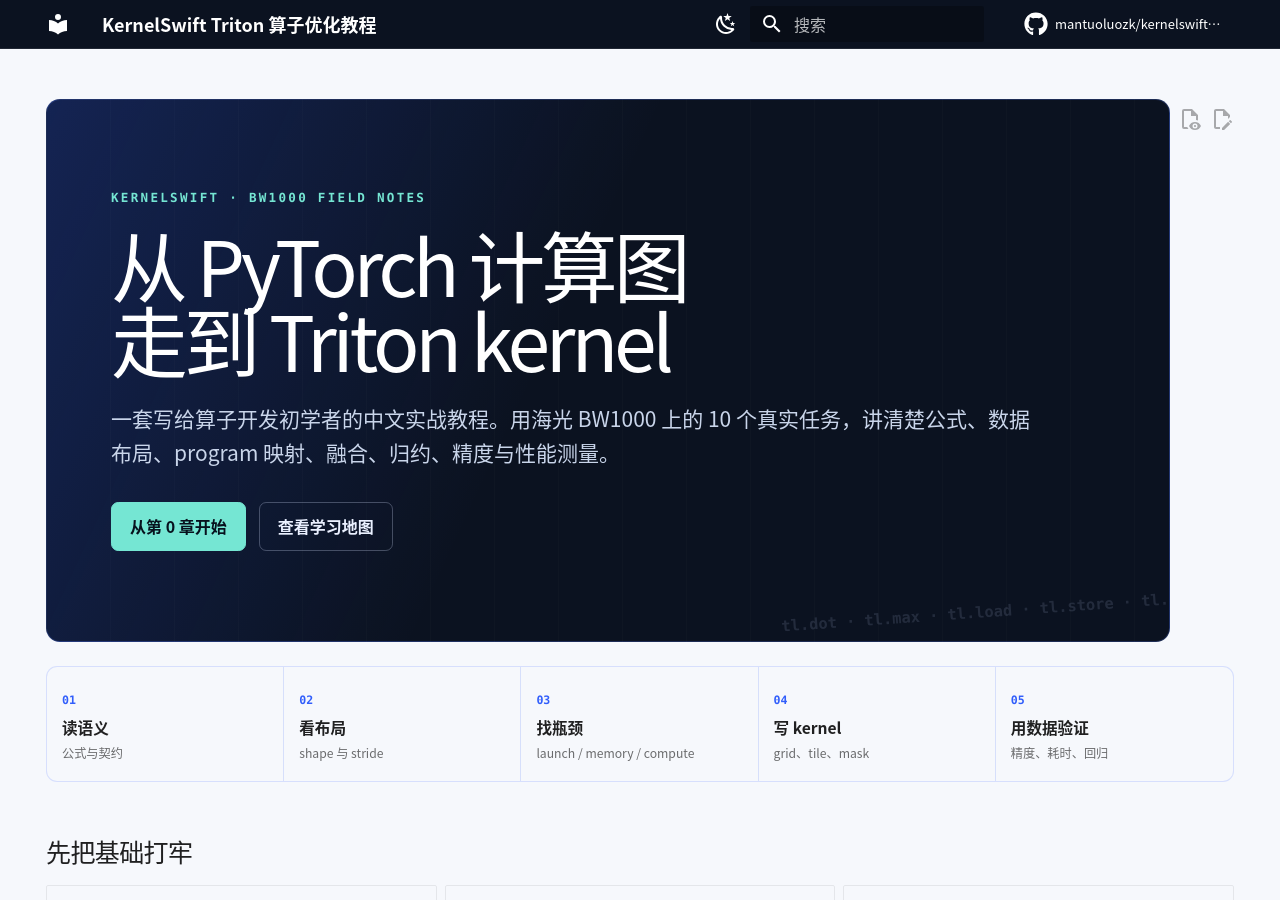
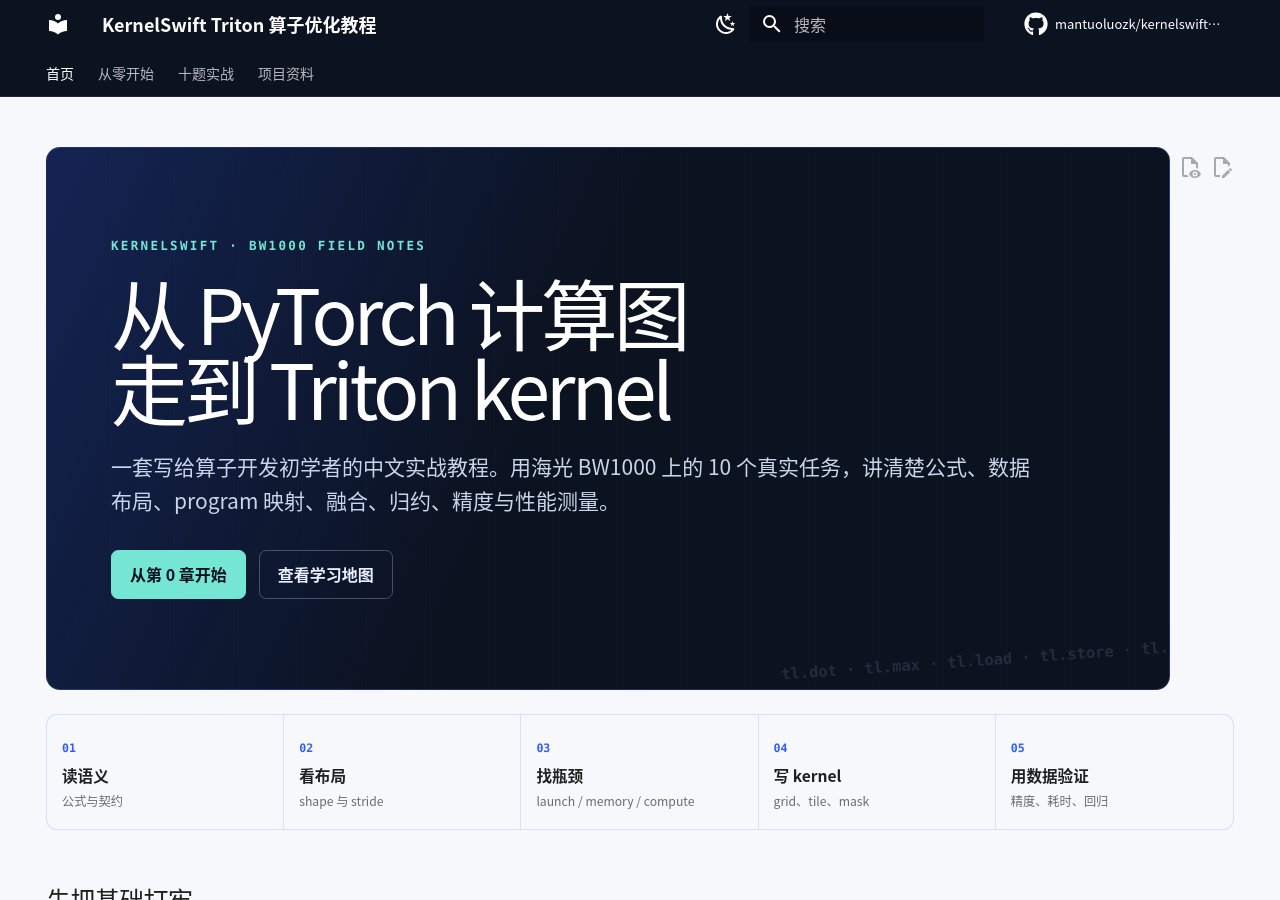
Before and after one commit to mantuoluozk/kernelswift-2026-triton-kernels, an MkDocs documentation site: the page built from docs/index.md, in a window 1280 px wide and 900 px high. Built offline with MkDocs 1.6.1 and Material for MkDocs 9.7.7, drawn with Linux system fonts in a browser that asks for light colours; comment, search, counter and statistics services are not loaded.

```diff
--- a/mkdocs.yml
+++ b/mkdocs.yml
@@ -14,9 +14,12 @@ theme:
   icon:
     repo: fontawesome/brands/github
   features:
+    - navigation.tabs
+    - navigation.tabs.sticky
     - navigation.sections
     - navigation.expand
     - navigation.path
+    - navigation.tracking
     - navigation.top
     - navigation.footer
     - toc.follow
```
Also changed, not shown: README.md (+5 -0 lines).
